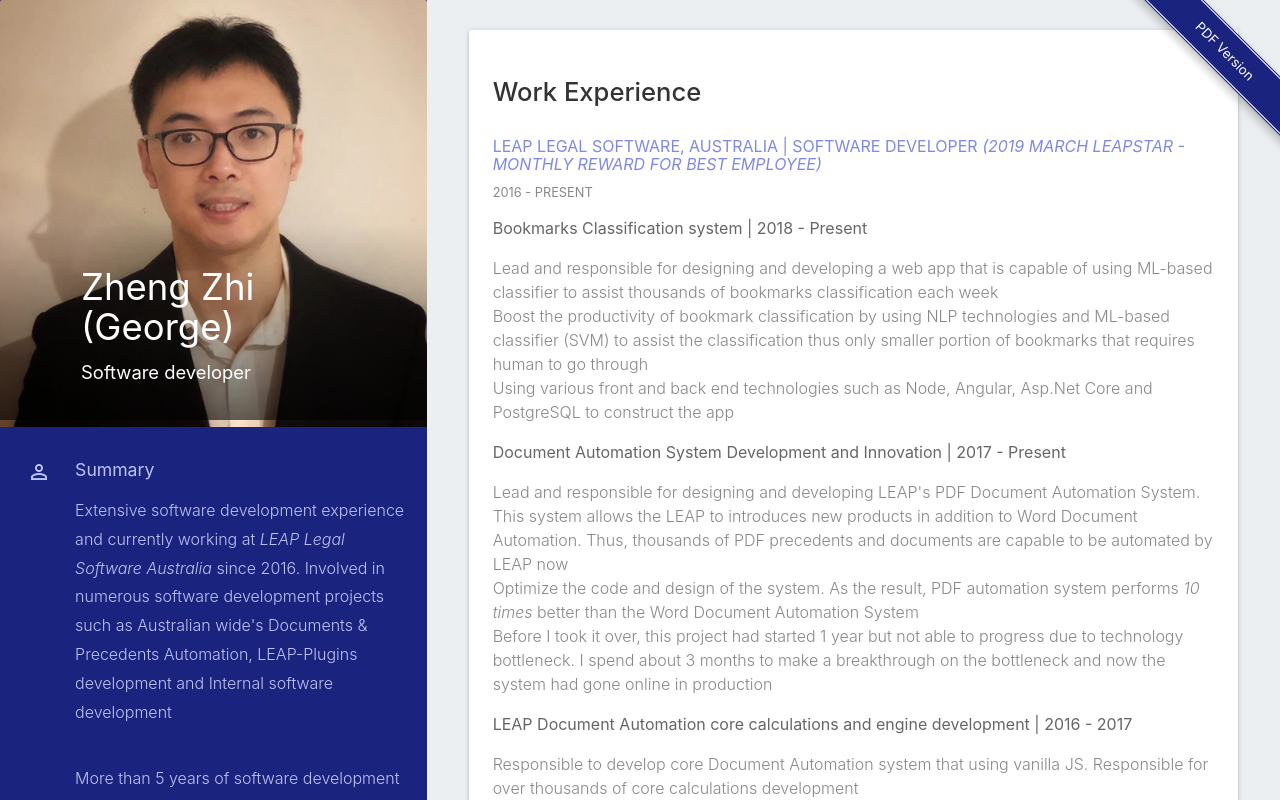
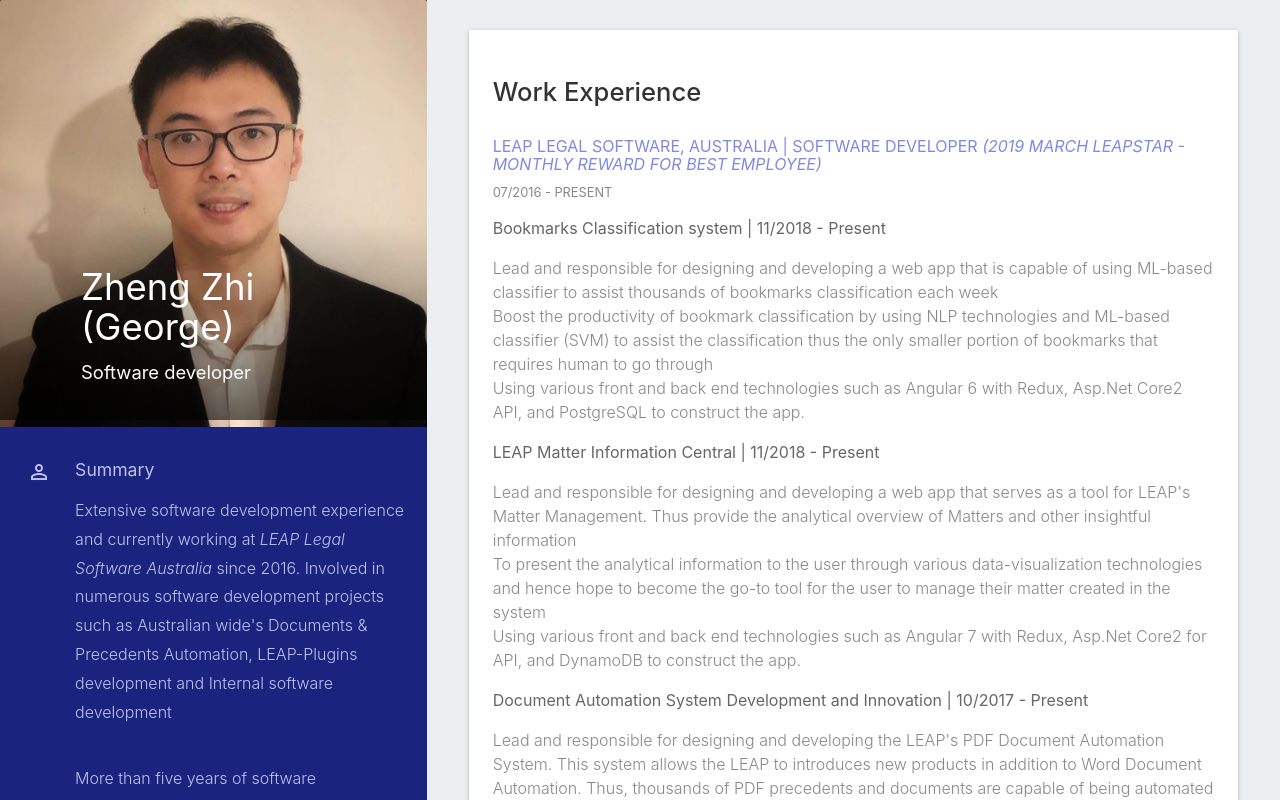
Before and after one commit to zz44l43/resume, an Angular app: page / in a window 1280 px wide. Built offline with nearby package versions, Linux system fonts and the light colour scheme.

Commit message:
update english version

```diff
--- a/src/app/home/home.component.html
+++ b/src/app/home/home.component.html
@@ -9,10 +9,10 @@
         </div>
     </div>
 </main>
-<footer class="page-footer">
+<!-- <footer class="page-footer">
     <div id="forkongithub">
         <a href="assets/resume.pdf" target="_blank" title="PDF Version" >
             PDF Version
         </a>
     </div>
-</footer>
+</footer> -->
--- a/src/app/home/home.component.ts
+++ b/src/app/home/home.component.ts
@@ -11,6 +11,7 @@
   })
   export class HomeComponent{
     private _jsonURL:string = "assets/data-en.json";
+    // private _jsonURL:string = "assets/data.json";
     private _model: any;
     get model():any{
       return this._model;
--- a/src/assets/data-en.json
+++ b/src/assets/data-en.json
@@ -8,17 +8,17 @@
   "name": "Zheng Zhi (George)",
   "title": "Software developer",
   "photo": "assets/images/self.jpg",
-  "sides":[
+  "sides": [
     {
       "label": "Summary",
       "icon": "person_outline",
       "type": "text",
-      "items":[
+      "items": [
         "Extensive software development experience and currently working at <a href='https://www.leaplegalsoftware.com/'><i>LEAP Legal Software Australia</i></a> since 2016. Involved in numerous software development projects such as Australian wide's Documents & Precedents Automation, LEAP-Plugins development and Internal software development",
-        "More than 5 years of software development experience since 2013. Familiar with a number of programming languages such as C#, JavaScripts, SQL, Java, and Python as well as a number of frameworks such as Angular, MVC and Entity Framework",
+        "More than five years of software development experience since 2013. Familiar with several programming languages such as C#, JavaScripts, SQL, Java, and Python as well as many frameworks such as Angular, MVC and Entity Framework",
         "Experience and involved with the whole development cycle from design to deployment. Passion in learning new technologies and keen to put them in production and solve the real world problems",
         "Familiar with the Git and version control. Always looking for and adopting best practices when programming",
-        "Outside of the work, I'm interest in learning new technologies and involve in non-work related projects to try out"
+        "Outside of the work, I'm interested in learning new technologies and involve in non-work related projects to try out."
       ]
     },
     {
@@ -60,7 +60,7 @@
       "label": "Skills",
       "icon": "format_list_bulleted",
       "type": "slider",
-      "items":[
+      "items": [
         {
           "label": "JavaScript / Angular / Node",
           "level": "95%"
@@ -92,77 +92,127 @@
     {
       "label": "Work Experience",
       "type": "list",
-      "items" : [
+      "items": [
         {
-          "label" : "LEAP Legal Software, Australia",
-          "role" : "Software developer <i>(2019 March LEAPStar - Monthly reward for best employee)</i>",
-          "duration" : "2016 - Present",
-          "projects":[
+          "label": "LEAP Legal Software, Australia",
+          "role": "Software developer <i>(2019 March LEAPStar - Monthly reward for best employee)</i>",
+          "duration": "07/2016 - Present",
+          "projects": [
             {
               "name": "Bookmarks Classification system",
-              "duration" : "2018 - Present",
-              "descriptions" : [
+              "duration": "11/2018 - Present",
+              "descriptions": [
                 "Lead and responsible for designing and developing a web app that is capable of using ML-based classifier to assist thousands of bookmarks classification each week",
-                "Boost the productivity of bookmark classification by using NLP technologies and ML-based classifier (SVM) to assist the classification thus only smaller portion of bookmarks that requires human to go through",
-                "Using various front and back end technologies such as Node, Angular, Asp.Net Core and PostgreSQL to construct the app"
+                "Boost the productivity of bookmark classification by using NLP technologies and ML-based classifier (SVM) to assist the classification thus the only smaller portion of bookmarks that requires human to go through",
+                "Using various front and back end technologies such as Angular 6 with Redux, Asp.Net Core2 API, and PostgreSQL to construct the app."
+              ]
+            },
+            {
+              "name": "LEAP Matter Information Central",
+              "duration": "11/2018 - Present",
+              "descriptions": [
+                "Lead and responsible for designing and developing a web app that serves as a tool for LEAP's Matter Management. Thus provide the analytical overview of Matters and other insightful information",
+                "To present the analytical information to the user through various data-visualization technologies and hence hope to become the go-to tool for the user to manage their matter created in the system",
+                "Using various front and back end technologies such as Angular 7 with Redux, Asp.Net Core2 for API, and DynamoDB to construct the app."
               ]
             },
             {
               "name": "Document Automation System Development and Innovation",
-              "duration" : "2017 - Present",
-              "descriptions" : [
-                "Lead and responsible for designing and developing LEAP's PDF Document Automation System. This system allows the LEAP to introduces new products in addition to Word Document Automation. Thus, thousands of PDF precedents and documents are capable to be automated by LEAP now",
+              "duration": "10/2017 - Present",
+              "descriptions": [
+                "Lead and responsible for designing and developing the LEAP's PDF Document Automation System. This system allows the LEAP to introduces new products in addition to Word Document Automation. Thus, thousands of PDF precedents and documents are capable of being automated by LEAP now",
                 "Optimize the code and design of the system. As the result, PDF automation system performs <i>10 times</i> better than the Word Document Automation System",
-                "Before I took it over, this project had started 1 year but not able to progress due to technology bottleneck. I spend about 3 months to make a breakthrough on the bottleneck and now the system had gone online in production"
+                "Before I took it over, this project had started one year but not able to progress due to technology bottleneck. I spend about three months to make a breakthrough on the bottleneck, and now the system had gone online in production."
               ]
             },
             {
               "name": "LEAP Document Automation core calculations and engine development",
-              "duration" : "2016 - 2017",
-              "descriptions" : [
+              "duration": "07/2016 - 02/2017",
+              "descriptions": [
                 "Responsible to develop core Document Automation system that using vanilla JS. Responsible for over thousands of core calculations development",
                 "This engine and calculations are the heart of the LEAP's document automation system. It is responsible for clients daily document creations and updates. The new engine went online smoothly without interruption"
-
               ]
             },
             {
               "name": "Other project",
-              "duration" : "2016 - Present",
-              "descriptions" : [
+              "duration": "07/2016 - Present",
+              "descriptions": [
                 "As the front end developer, using Node and Angular4 and other Web technology to convert the VBA based document automation plugin to JavaScripts based document plugin. New JavaScripts based document plugin boost the user experience and system performance",
-                "As the full stack developer design and develop various plugins according to requirements"
+                "As the full stack developer design and develop various plugins according to requirements."
               ]
             }
           ]
         },
         {
-          "label" : "The University of Melbourne",
-          "role" : "Research Assistance",
-          "duration" : "2018",
-          "projects":[
+          "label": "The University of Melbourne",
+          "role": "Research Assistance",
+          "duration": "03/2018 - 12/2018",
+          "projects": [
             {
               "name": "Animal Offender Identification App",
-              "duration" : "1 year",
-              "descriptions" : [
-                "As the member of E-Research in The University of Melbourne, I was responsible to design and develop an Android App and a Spring-based JAVA back end to identify offender in the field of animal protection",
+              "duration": "03/2018 - 12/2018",
+              "descriptions": [
+                "As the member of E-Research in The University of Melbourne, I was responsible for designing and developing an Android App and a Spring-based JAVA back end to identify the offender in the field of animal protection",
                 "Leverage the mobility that Mobile App offers this project power it with Voice and Image recognition technology to help patrols to identify the Offenders",
-                "This project also forms as part of my Master thesis and achieved H1 in the end"
+                "This project also formed as part of my Master thesis and achieved H1 in the end."
               ]
             }
           ]
         },
         {
-          "label" : "Cognology",
-          "role" : "Full Stack Web Developer",
-          "duration" : "2013 - 2016",
-          "projects":[
+          "label": "Cognology",
+          "role": "Full Stack Web Developer",
+          "duration": "12/2013 - 03/2016",
+          "projects": [
             {
               "name": "SAAS HR System",
-              "duration" : "2013 - 2016",
-              "descriptions" : [
-                "Responsible of using Asp.Net C#, AngularJs, SQL Server to develop various modules，Familiar with various Web Frameworks such as Angular and MVC",
+              "duration": "12/2013 - 03/2016",
+              "descriptions": [
+                "Responsible for using Asp.Net C#, AngularJs, SQL Server to develop various modules，Familiar with various Web Frameworks such as Angular and MVC",
                 "Using various testing techniques such as Selenium, VS-UnitTest to perform the app testing",
-                "Full stack developer in responding to the front, back and database end development"
+                "Full stack developer in responding to the front, back, and database end development"
+              ]
+            }
+          ]
+        },
+        {
+          "label": "3CW Radio Station Pty Ltd",
+          "role": "Account Assistance",
+          "duration": "09/2011 - 05/2012",
+          "projects": [
+            {
+              "name": "Assistance in Account Receivable, Payable and Bank Reconciliation",
+              "duration": "09/2011 - 05/2012",
+              "descriptions": [
+                "Responsible for assisting daily accounting tasks which involved tasks in Account Receivable, Account Payable, and Bank Reconciliation."
+              ]
+            }
+          ]
+        },
+        {
+          "label": "FuJian Footwear Pty Ltd",
+          "role": "Admin",
+          "duration": "04/2011 - 08/2011",
+          "projects": [
+            {
+              "name": "Office Admin",
+              "duration": "04/2011 - 08/2011",
+              "descriptions": [
+                "Responsible for assisting daily office admin task"
+              ]
+            }
+          ]
+        },
+        {
+          "label": "Skyland Real Estate",
+          "role": "Sales Assistance",
+          "duration": "01/2011 - 03/2011",
+          "projects": [
+            {
+              "name": "Sale Assistance",
+              "duration": "01/2011 - 03/2011",
+              "descriptions": [
+                "Responsible for assisting daily real estate consultation"
               ]
             }
           ]
@@ -172,31 +222,31 @@
     {
       "label": "Education",
       "type": "list",
-      "items" : [
+      "items": [
         {
-          "label" : "The University of Melbourne",
-          "role" : "Master of Science (Computer Science)",
-          "duration" : "2014 - 2018",
-          "descriptions" : [
+          "label": "The University of Melbourne",
+          "role": "Master of Science (Computer Science)",
+          "duration": "06/2014 - 12/2018",
+          "descriptions": [
             "Part-time student to finish my study in Computer Science at The University of Melbourne, granted with Scholarship from the Department of Engineering. All the research projects had achieved the highest grade of <strong>H1</strong>, published paper <i>A Mobile Application and Cloud Platform Supporting Research into Alcohol Consumption</i> on ICMHI2017",
-            "Main research focus in applied computing and concentrate of using Cloud, mobile and AI technology in various fields and thus capable of changing the way people doing things and allow them to be benefit by the leading computing technologies",
+            "Main research focus in applied computing and concentrate of using Cloud, mobile and AI technology in various fields and thus capable of changing the way people doing things and allow them to be benefited by the leading computing technologies",
             "Invited by the supervisor to join the E-Research group in The University of Melbourne, focus on apply computing",
-            "Study various non-research subjects mainly focus on AI, Machine Learning and Distributed System"
+            "Study various non-research subjects mainly focus on AI, Machine Learning and Distributed Systems."
           ]
         },
         {
-          "label" : "RMIT",
-          "role" : "Master of Computing",
-          "duration" : "2012 - 2013",
-          "descriptions" : [
+          "label": "RMIT",
+          "role": "Master of Computing",
+          "duration": "06/2012 - 12/2013",
+          "descriptions": [
             "Study in Royal Melbourne Institute of Technology and achieved GPA of <strong>3.9/4.0</strong> ,top 10% in the deparment, invited to become a Golden Key member"
           ]
         },
         {
-          "label" : "The University of Melbourne",
-          "role" : "Bachelor of Commerce(Accounting & Finance)",
-          "duration" : "2008 - 2010",
-          "descriptions" : [
+          "label": "The University of Melbourne",
+          "role": "Bachelor of Commerce(Accounting & Finance)",
+          "duration": "03/2008 - 12/2010",
+          "descriptions": [
             "Graduated from the Bachelor of Commerce major in Accounting and Finance"
           ]
         }
@@ -206,12 +256,12 @@
   "rest": {
     "label": "关于这页",
     "type": "text",
-    "items" : [
+    "items": [
       "This page was developed using a modern web development workflow approach that leverages",
       "SoC principle to completely decouple the organization, style, interactive and content layers.",
       "The tools below are part of this workflow."
     ],
-    "icons" :[
+    "icons": [
       {
         "href": "http://angular.io/",
         "title": "Angular 5 - As development framework",
```
Also changed, not shown: src/assets/data.json (+12 -12 lines), src/sass/styles.scss (+11 -2 lines).
